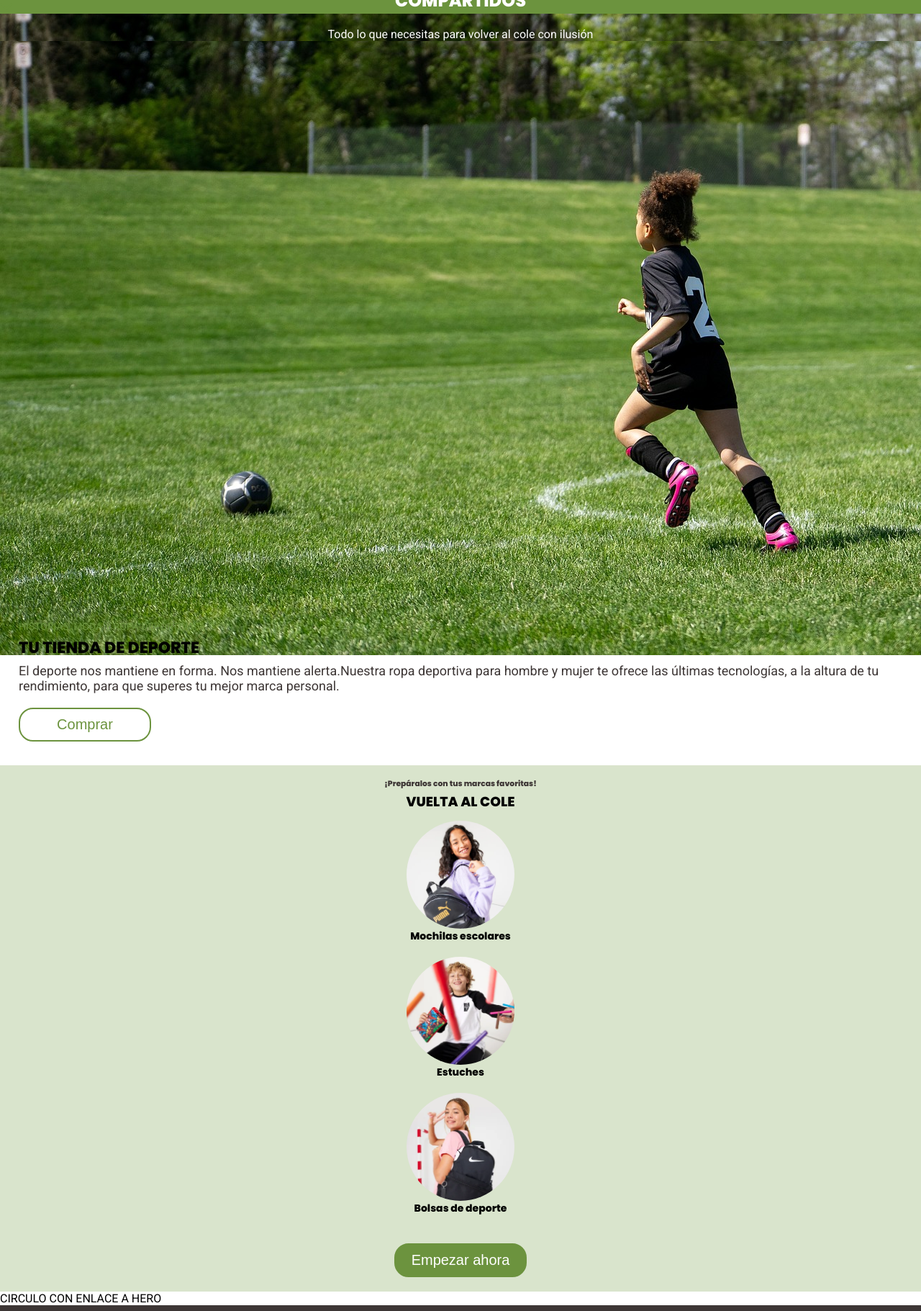
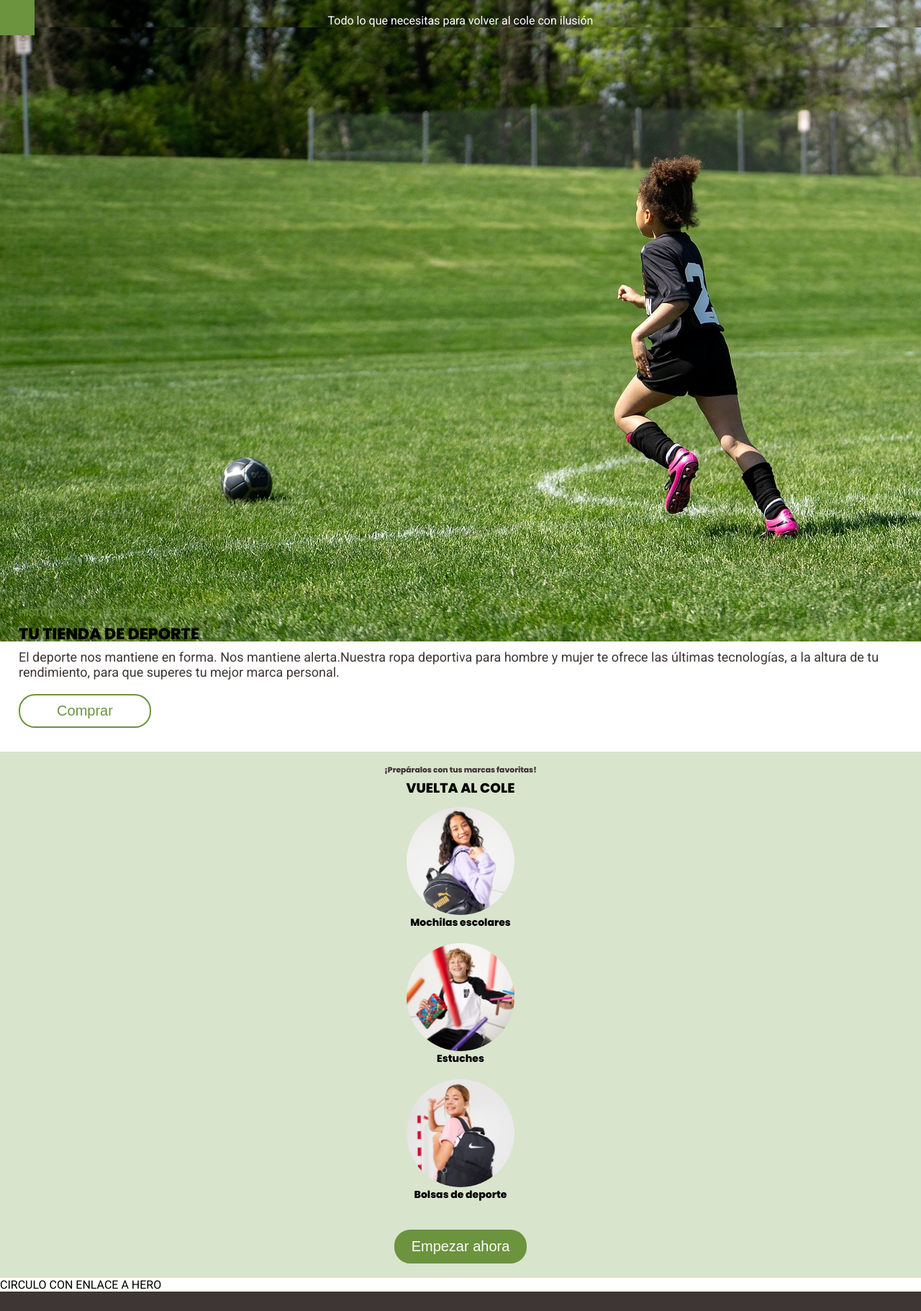
Before and after one commit to Adalab/modulo-1-evaluacion-final-anddieguez, a website: page docs/index.html in a window 1280 px wide. Shown: the top 1821 px of the page at 72% size. Drawn offline with nearby package versions, Linux system fonts and the light colour scheme; files that its build step writes are made by us from their sources; files whose address does not match are found by name.

Commit message:
style header

```diff
--- a/src/scss/main.scss
+++ b/src/scss/main.scss
@@ -28,7 +28,9 @@
 }
 
 .header{
-background-color: $moss-green;
+    position: fixed;
+    padding: 15px;
+    background-color: $moss-green;
 }
 
 .hero {
@@ -186,7 +188,7 @@ background-color: $moss-green;
 	text-align: center;
 	margin-block: 20px;
 	padding: 10px;
-	border-radius: 20px;
+	border-radius: 22.5px;
 	text-decoration: none;
     color: $white;
     font-size: 20px;
@@ -201,21 +203,8 @@ background-color: $moss-green;
 	text-align: center;
 	margin-block: 20px;
 	padding: 10px;
-	border-radius: 20px;
+	border-radius: 22.5px;
 	text-decoration: none;
     color: #6C933E;
     font-size: 20px;
-
-
-
-    /*
-    width: 184px;
-    height: 47.3px;
-    color: $moss-green;
-    background-color: $white;
-    border: solid $moss-green 2px;
-    border-radius: 10%;
-    margin-top: 50px;
-    margin-bottom: 20px;
-    font-size: 20px;*/
 }
```
Also changed, not shown: src/html/index.html (+2 -2 lines).
